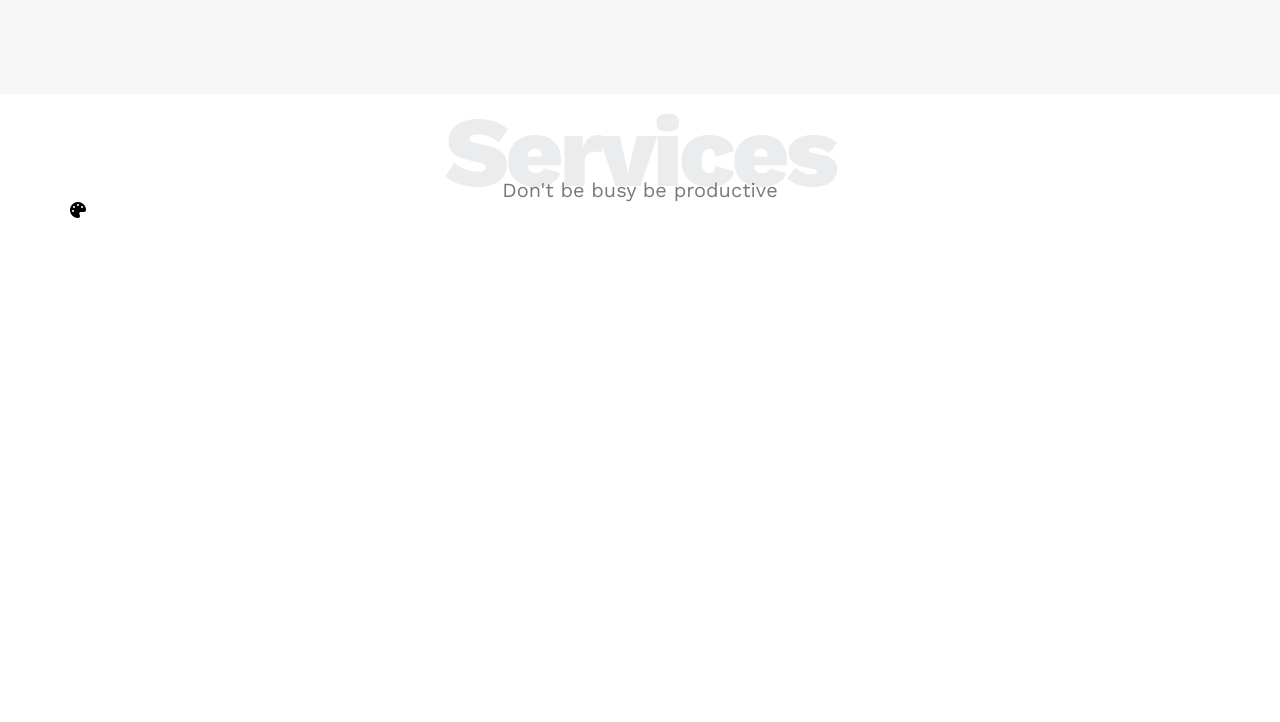
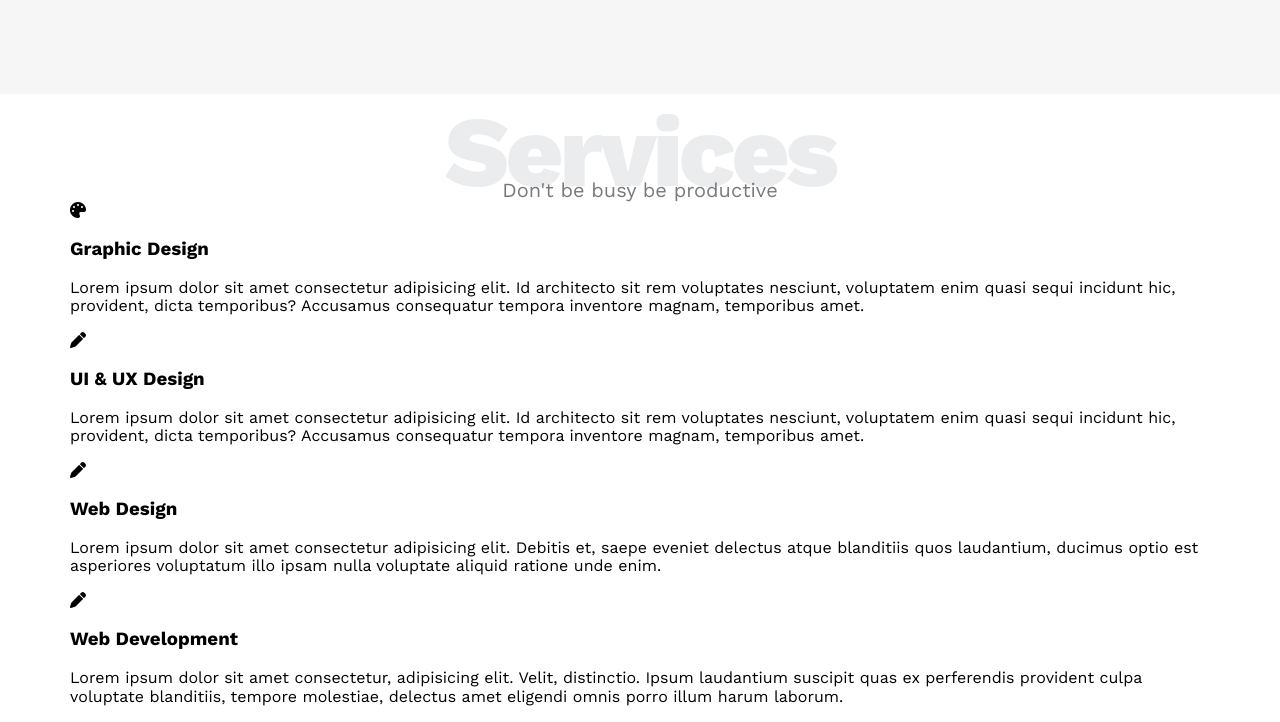
Before and after one commit to Ashhh10/Template_1, a plain HTML site: page index.html in a window 1280 px wide. Shown: the part 1201-1923 px from the top of the page. Before the commit the page ends 1421 px from the top, so only its background shows below. Drawn offline with nearby package versions, Linux system fonts and the light colour scheme; a web font is replaced by a local one.

Commit message:
Edited the Services Section in the webpage

```diff
--- a/css/leon.css
+++ b/css/leon.css
@@ -53,6 +53,15 @@ body {
   text-align: center;
   color: #797979;
   font-size: 20px;
+}
+
+@media (max-width: 767px) {
+  .special-heading {
+    font-size: 60px;
+  }
+  .special-heading + p {
+    margin: -20px 0 0;
+  }
 }
 
 /* End Components */
--- a/index.html
+++ b/index.html
@@ -90,16 +90,51 @@
         <h2 class="special-heading">Services</h2>
         <p>Don't be busy be productive</p>
         <div class="services-content">
+          <!-- Start Col  1 -->
           <div class="col">
-            <!-- Start Services -->
             <div class="srv">
               <i class="fas fa-palette fa 2x"></i>
+              <h3>Graphic Design</h3>
+              <p
+                >Lorem ipsum dolor sit amet consectetur adipisicing elit. Id
+                architecto sit rem voluptates nesciunt, voluptatem enim quasi
+                sequi incidunt hic, provident, dicta temporibus? Accusamus
+                consequatur tempora inventore magnam, temporibus amet.</p
+              >
             </div>
-            <!-- End Services -->
+            <div class="srv">
+              <i class="fa-solid fa-pen"></i>
+              <h3>UI & UX Design</h3>
+              <p
+                >Lorem ipsum dolor sit amet consectetur adipisicing elit. Id
+                architecto sit rem voluptates nesciunt, voluptatem enim quasi
+                sequi incidunt hic, provident, dicta temporibus? Accusamus
+                consequatur tempora inventore magnam, temporibus amet.</p
+              >
+            </div>
           </div>
-        </div>
+            <!-- End Col 1 -->
+            <!-- Start Col 2 -->
+          <div class="col">
+            <div class="srv">
+              <i class="fa-solid fa-pen"></i>
+              <h3>Web Design</h3>
+              <p>Lorem ipsum dolor sit amet consectetur adipisicing elit. Debitis et, saepe eveniet delectus atque blanditiis quos laudantium, ducimus optio est asperiores voluptatum illo ipsam nulla voluptate aliquid ratione unde enim.</p>
+            </div>
+            <div class="srv">
+              <i class="fa-solid fa-pen"></i>
+              <h3>Web Development</h3>
+              <p>Lorem ipsum dolor sit amet consectetur, adipisicing elit. Velit, distinctio. Ipsum laudantium suscipit quas ex perferendis provident culpa voluptate blanditiis, tempore molestiae, delectus amet eligendi omnis porro illum harum laborum.</p>
+            </div>
+          </div>
+            <!-- End Col 2 -->
+            <!-- Start Col 3 -->
+            <div class="srv">
+            </div>
+            <!-- End Col 3 -->
+
       </div>
     </div>
     <!-- End Services -->
   </body>
-</html>
+  </html>
```
Also changed, not shown: images/2a4756.png (added), images/services.png (added).
